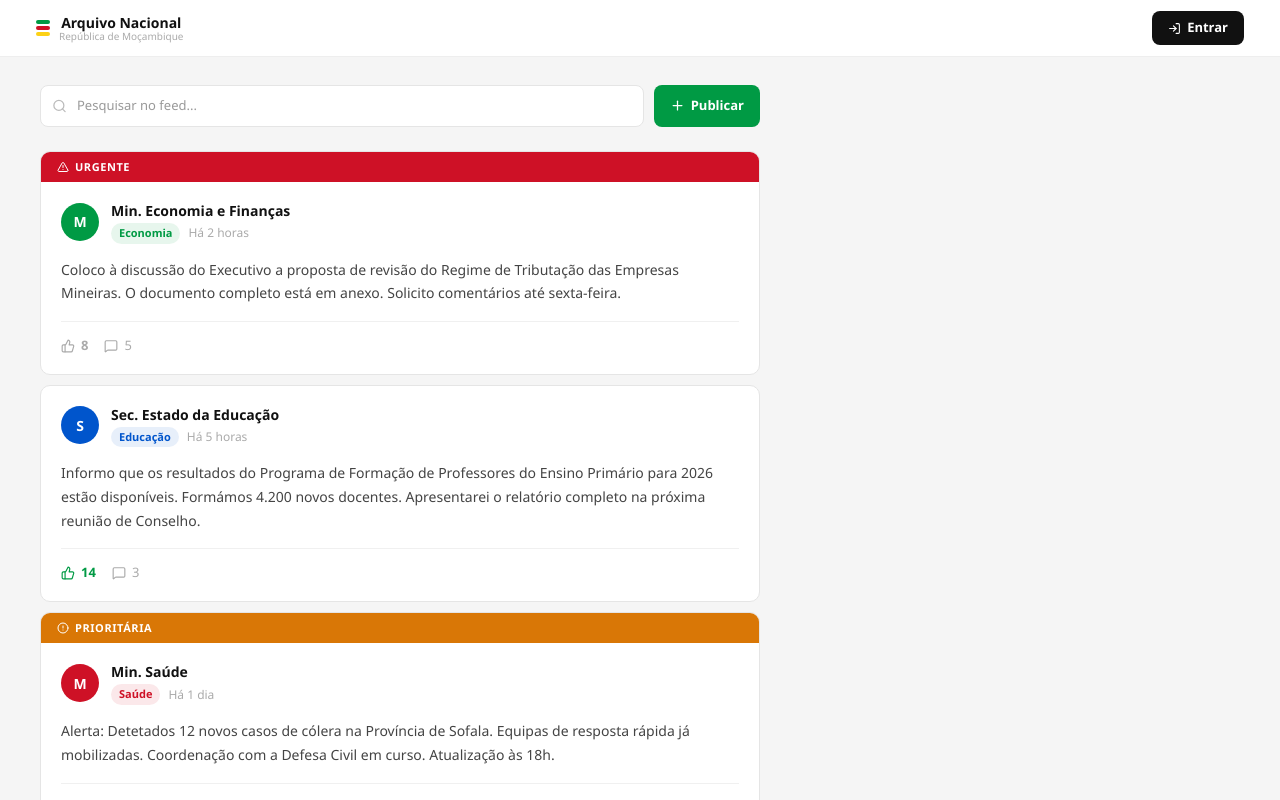
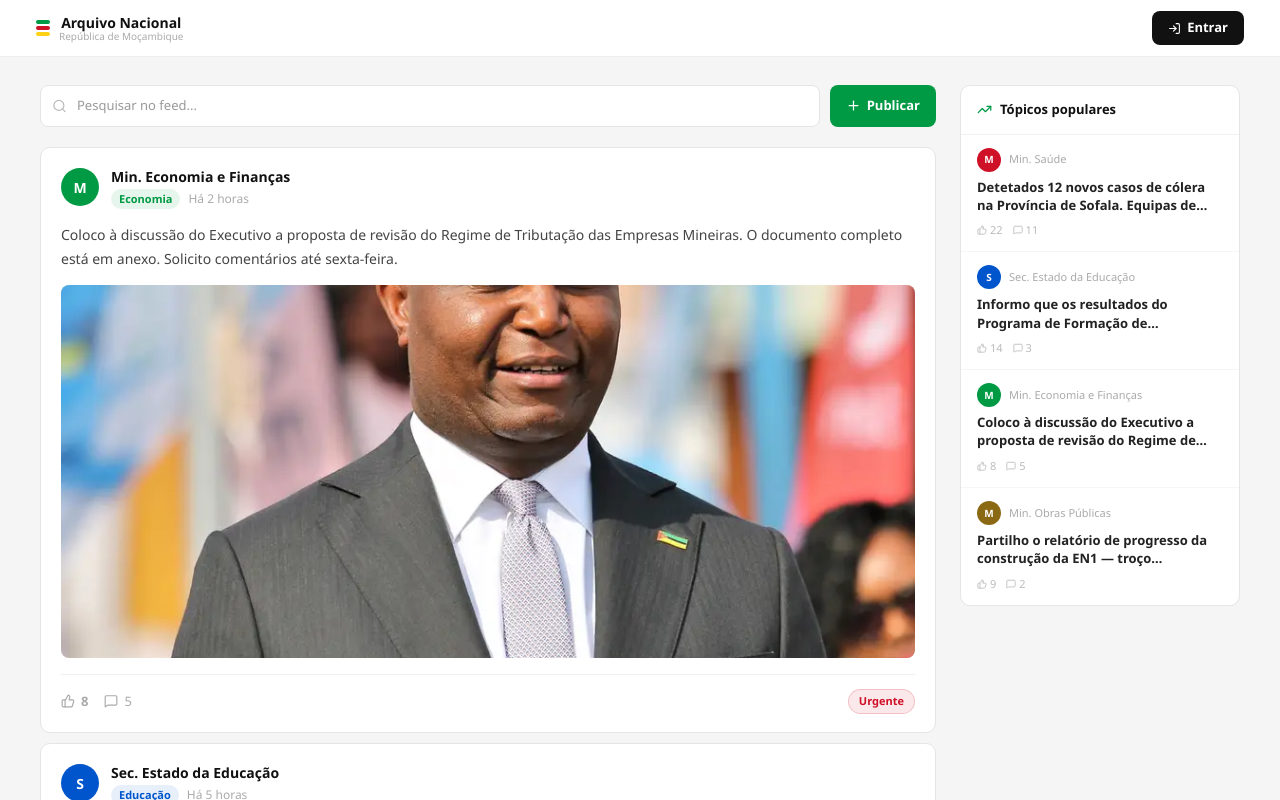
Before and after one commit to saracsguerreiro/arquivo_nacional, a React (Vite) app: page /arquivo_nacional/governo in a window 1280 px wide. Shown: the top 800 px of the page. Built offline with nearby package versions, Linux system fonts and the light colour scheme.

Commit message:
Feed Governo: fotos nos posts, coluna lateral popular, pills de prioridade
Co-Authored-By: Claude Sonnet 4.6 <noreply@anthropic.com>

```diff
--- a/src/data/mockData.ts
+++ b/src/data/mockData.ts
@@ -122,6 +122,7 @@ export const govPosts = [
     priority: "urgente",
     ministry: "Economia",
     content: "Coloco à discussão do Executivo a proposta de revisão do Regime de Tributação das Empresas Mineiras. O documento completo está em anexo. Solicito comentários até sexta-feira.",
+    images: ["/arquivo_nacional/images/artigo-destaque.webp"],
     likes: 8,
     comments: 5,
     liked: false,
@@ -145,7 +146,11 @@ export const govPosts = [
     time: "Há 1 dia",
     priority: "prioritária",
     ministry: "Saúde",
-    content: "Alerta: Detetados 12 novos casos de cólera na Província de Sofala. Equipas de resposta rápida já mobilizadas. Coordenação com a Defesa Civil em curso. Atualização às 18h.",
+    content: "Detetados 12 novos casos de cólera na Província de Sofala. Equipas de resposta rápida já mobilizadas. Coordenação com a Defesa Civil em curso. Partilho registo fotográfico da visita às equipas no terreno.",
+    images: [
+      "/arquivo_nacional/images/artigo-destaque.webp",
+      "/arquivo_nacional/images/artigo-destaque.webp",
+    ],
     likes: 22,
     comments: 11,
     liked: false,
--- a/src/pages/governo/Feed.tsx
+++ b/src/pages/governo/Feed.tsx
@@ -1,6 +1,6 @@
 import { useState } from 'react'
 import { useNavigate } from 'react-router-dom'
-import { ThumbsUp, MessageSquare, AlertTriangle, AlertCircle, Plus, Search } from 'lucide-react'
+import { ThumbsUp, MessageSquare, Plus, Search, TrendingUp } from 'lucide-react'
 import Header from '../../components/Header'
 import { govPosts } from '../../data/mockData'
 
@@ -11,12 +11,21 @@ const MIN_COLORS: Record<string, string> = {
   Infraestruturas: '#8B6914', Diplomacia: '#6B21A8', Segurança: '#374151',
 }
 
+const PRIORITY_PILL: Record<string, { color: string; bg: string; label: string }> = {
+  urgente:    { color: '#CE1126', bg: '#CE112618', label: 'Urgente' },
+  prioritária: { color: '#D97706', bg: '#D9770618', label: 'Prioritária' },
+}
+
 export default function Feed() {
   const navigate = useNavigate()
   const [posts, setPosts] = useState(govPosts)
   const [q, setQ] = useState('')
 
-  const filtered = posts.filter(p => !q || p.content.toLowerCase().includes(q.toLowerCase()) || p.author.toLowerCase().includes(q.toLowerCase()))
+  const filtered = posts.filter(p =>
+    !q || p.content.toLowerCase().includes(q.toLowerCase()) || p.author.toLowerCase().includes(q.toLowerCase())
+  )
+
+  const popular = [...posts].sort((a, b) => (b.likes + b.comments) - (a.likes + a.comments))
 
   function toggleLike(id: number) {
     setPosts(posts.map(p => p.id === id ? { ...p, liked: !p.liked, likes: p.liked ? p.likes - 1 : p.likes + 1 } : p))
@@ -26,16 +35,17 @@ export default function Feed() {
     <div style={{ minHeight: '100vh', background: '#F5F5F5' }}>
       <Header />
 
-      <div style={{ maxWidth: W, margin: '0 auto', padding: '28px 20px' }}>
+      <div style={{ maxWidth: W, margin: '0 auto', padding: '28px 20px', display: 'flex', gap: 24, alignItems: 'flex-start' }}>
+
+        {/* ── LEFT: Feed ────────────────────────────── */}
+        <div style={{ flex: 1, minWidth: 0 }}>
 
           {/* Top bar */}
-        <div style={{ display: 'flex', gap: 10, marginBottom: 24, maxWidth: 720 }}>
+          <div style={{ display: 'flex', gap: 10, marginBottom: 20 }}>
             <div style={{ flex: 1, position: 'relative' }}>
               <Search size={15} style={{ position: 'absolute', left: 12, top: '50%', transform: 'translateY(-50%)', color: '#BBBBBB', pointerEvents: 'none' }} />
               <input
-              type="text"
-              value={q}
-              onChange={e => setQ(e.target.value)}
+                type="text" value={q} onChange={e => setQ(e.target.value)}
                 placeholder="Pesquisar no feed..."
                 style={{ width: '100%', padding: '10px 12px 10px 36px', fontSize: 13, border: '1.5px solid #E5E5E5', borderRadius: 8, background: '#FFFFFF', color: '#333333', outline: 'none' }}
                 onFocus={e => (e.target.style.borderColor = '#CCCCCC')}
@@ -49,23 +59,14 @@ export default function Feed() {
           </div>
 
           {/* Posts */}
-        <div style={{ display: 'flex', flexDirection: 'column', gap: 10, maxWidth: 720 }}>
-          {filtered.map(post => (
+          <div style={{ display: 'flex', flexDirection: 'column', gap: 10 }}>
+            {filtered.map(post => {
+              const pill = PRIORITY_PILL[post.priority]
+              const hasImages = post.images && post.images.length > 0
+              return (
                 <div key={post.id} style={{ background: '#FFFFFF', border: '1px solid #E5E5E5', borderRadius: 10, overflow: 'hidden' }}>
-              {/* Priority banner */}
-              {post.priority !== 'normal' && (
-                <div style={{
-                  display: 'flex', alignItems: 'center', gap: 6,
-                  padding: '7px 16px', fontSize: 11, fontWeight: 700,
-                  background: post.priority === 'urgente' ? '#CE1126' : '#D97706',
-                  color: '#FFFFFF', letterSpacing: '0.05em', textTransform: 'uppercase',
-                }}>
-                  {post.priority === 'urgente' ? <AlertTriangle size={12} /> : <AlertCircle size={12} />}
-                  {post.priority}
-                </div>
-              )}
+                  <div style={{ padding: '18px 20px' }}>
 
-              <div style={{ padding: '18px 20px' }}>
                     {/* Author */}
                     <div style={{ display: 'flex', alignItems: 'center', gap: 12, marginBottom: 14 }}>
                       <div style={{ width: 38, height: 38, borderRadius: '50%', background: MIN_COLORS[post.ministry] ?? '#AAAAAA', display: 'flex', alignItems: 'center', justifyContent: 'center', color: '#FFFFFF', fontSize: 14, fontWeight: 700, flexShrink: 0 }}>
@@ -83,23 +84,97 @@ export default function Feed() {
                     </div>
 
                     {/* Content */}
-                <p style={{ fontSize: 14, color: '#444444', lineHeight: 1.7, marginBottom: 16 }}>{post.content}</p>
+                    <p style={{ fontSize: 14, color: '#444444', lineHeight: 1.7, marginBottom: hasImages ? 14 : 16 }}>
+                      {post.content}
+                    </p>
 
-                {/* Actions */}
-                <div style={{ display: 'flex', alignItems: 'center', gap: 16, paddingTop: 14, borderTop: '1px solid #F0F0F0' }}>
+                    {/* Images */}
+                    {hasImages && (
+                      <div style={{
+                        display: 'grid',
+                        gridTemplateColumns: post.images!.length === 1 ? '1fr' : '1fr 1fr',
+                        gap: 6,
+                        marginBottom: 16,
+                        borderRadius: 8,
+                        overflow: 'hidden',
+                      }}>
+                        {post.images!.map((src, i) => (
+                          <img key={i} src={src} alt=""
+                            style={{ width: '100%', aspectRatio: post.images!.length === 1 ? '16/7' : '1/1', objectFit: 'cover', display: 'block' }} />
+                        ))}
+                      </div>
+                    )}
+
+                    {/* Actions + priority pill */}
+                    <div style={{ display: 'flex', alignItems: 'center', paddingTop: 14, borderTop: '1px solid #F0F0F0' }}>
                       <button onClick={() => toggleLike(post.id)}
-                    style={{ display: 'flex', alignItems: 'center', gap: 6, fontSize: 13, fontWeight: 600, color: post.liked ? '#009A44' : '#AAAAAA', transition: 'color 0.15s' }}>
+                        style={{ display: 'flex', alignItems: 'center', gap: 6, fontSize: 13, fontWeight: 600, color: post.liked ? '#009A44' : '#AAAAAA', transition: 'color 0.15s', marginRight: 16 }}>
                         <ThumbsUp size={14} /> {post.likes}
                       </button>
                       <button style={{ display: 'flex', alignItems: 'center', gap: 6, fontSize: 13, color: '#AAAAAA' }}>
                         <MessageSquare size={14} /> {post.comments}
                       </button>
-                </div>
-              </div>
-            </div>
-          ))}
+
+                      {/* Priority pill */}
+                      {pill && (
+                        <span style={{
+                          marginLeft: 'auto',
+                          padding: '3px 10px', borderRadius: 100,
+                          fontSize: 11, fontWeight: 700,
+                          color: pill.color, background: pill.bg,
+                          border: `1px solid ${pill.color}30`,
+                        }}>
+                          {pill.label}
+                        </span>
+                      )}
                     </div>
                   </div>
                 </div>
               )
+            })}
+          </div>
+        </div>
+
+        {/* ── RIGHT: Popular topics ──────────────────── */}
+        <aside style={{ width: 280, flexShrink: 0 }}>
+          <div style={{ background: '#FFFFFF', border: '1px solid #E5E5E5', borderRadius: 10, overflow: 'hidden' }}>
+            <div style={{ padding: '14px 16px', borderBottom: '1px solid #F0F0F0', display: 'flex', alignItems: 'center', gap: 8 }}>
+              <TrendingUp size={15} style={{ color: '#009A44' }} />
+              <p style={{ fontSize: 13, fontWeight: 700, color: '#111111' }}>Tópicos populares</p>
+            </div>
+            <div>
+              {popular.map((post, i) => {
+                const c = MIN_COLORS[post.ministry] ?? '#AAAAAA'
+                return (
+                  <div key={post.id} style={{ padding: '13px 16px', borderBottom: i < popular.length - 1 ? '1px solid #F5F5F5' : 'none' }}>
+                    <div style={{ display: 'flex', alignItems: 'center', gap: 8, marginBottom: 6 }}>
+                      <div style={{ width: 24, height: 24, borderRadius: '50%', background: c, display: 'flex', alignItems: 'center', justifyContent: 'center', color: '#FFFFFF', fontSize: 10, fontWeight: 700, flexShrink: 0 }}>
+                        {post.author[0]}
+                      </div>
+                      <span style={{ fontSize: 11, color: '#AAAAAA', overflow: 'hidden', textOverflow: 'ellipsis', whiteSpace: 'nowrap' }}>
+                        {post.author}
+                      </span>
+                    </div>
+                    <p style={{ fontSize: 13, fontWeight: 600, color: '#222222', lineHeight: 1.4, marginBottom: 8,
+                      display: '-webkit-box', WebkitLineClamp: 2, WebkitBoxOrient: 'vertical', overflow: 'hidden' }}>
+                      {post.content}
+                    </p>
+                    <div style={{ display: 'flex', gap: 10, fontSize: 11, color: '#BBBBBB' }}>
+                      <span style={{ display: 'flex', alignItems: 'center', gap: 3 }}>
+                        <ThumbsUp size={10} /> {post.likes}
+                      </span>
+                      <span style={{ display: 'flex', alignItems: 'center', gap: 3 }}>
+                        <MessageSquare size={10} /> {post.comments}
+                      </span>
+                    </div>
+                  </div>
+                )
+              })}
+            </div>
+          </div>
+        </aside>
+
+      </div>
+    </div>
+  )
 }
```
Lines whose indentation alone changed are shown as unchanged.
